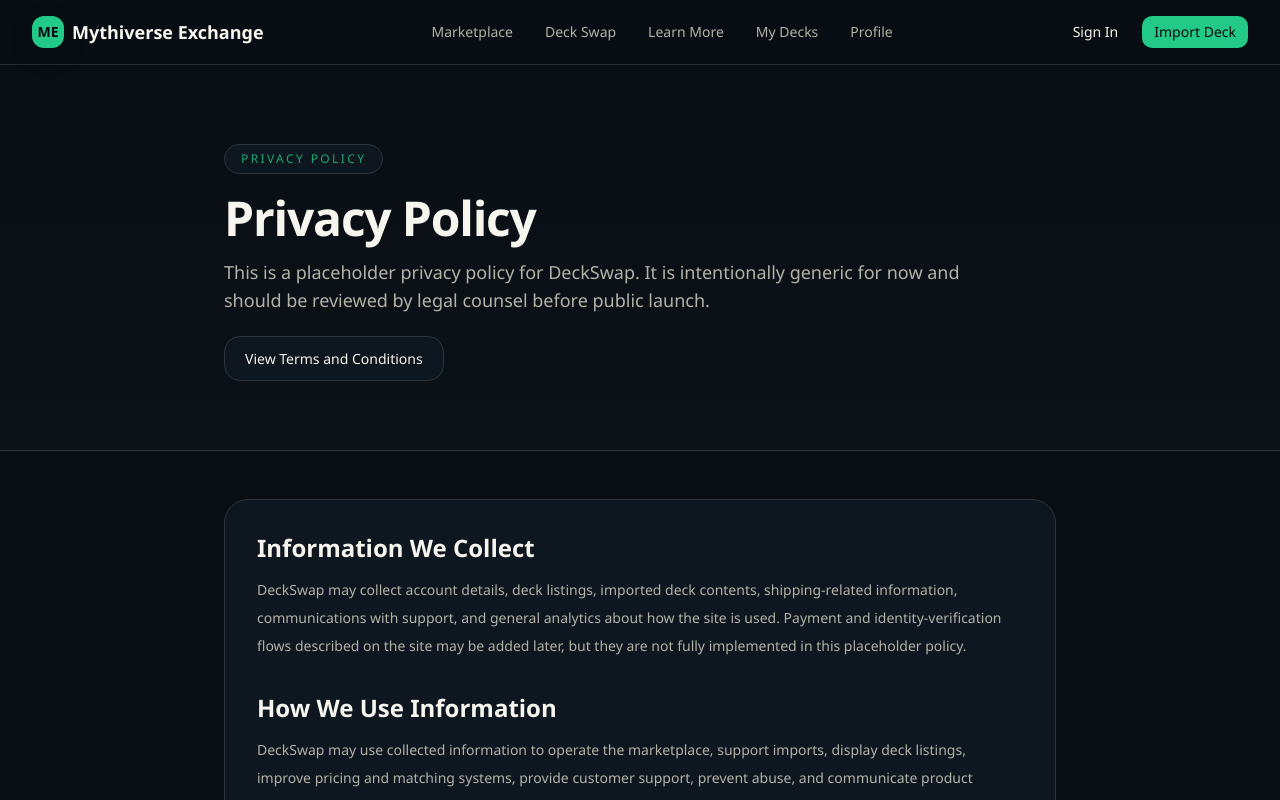
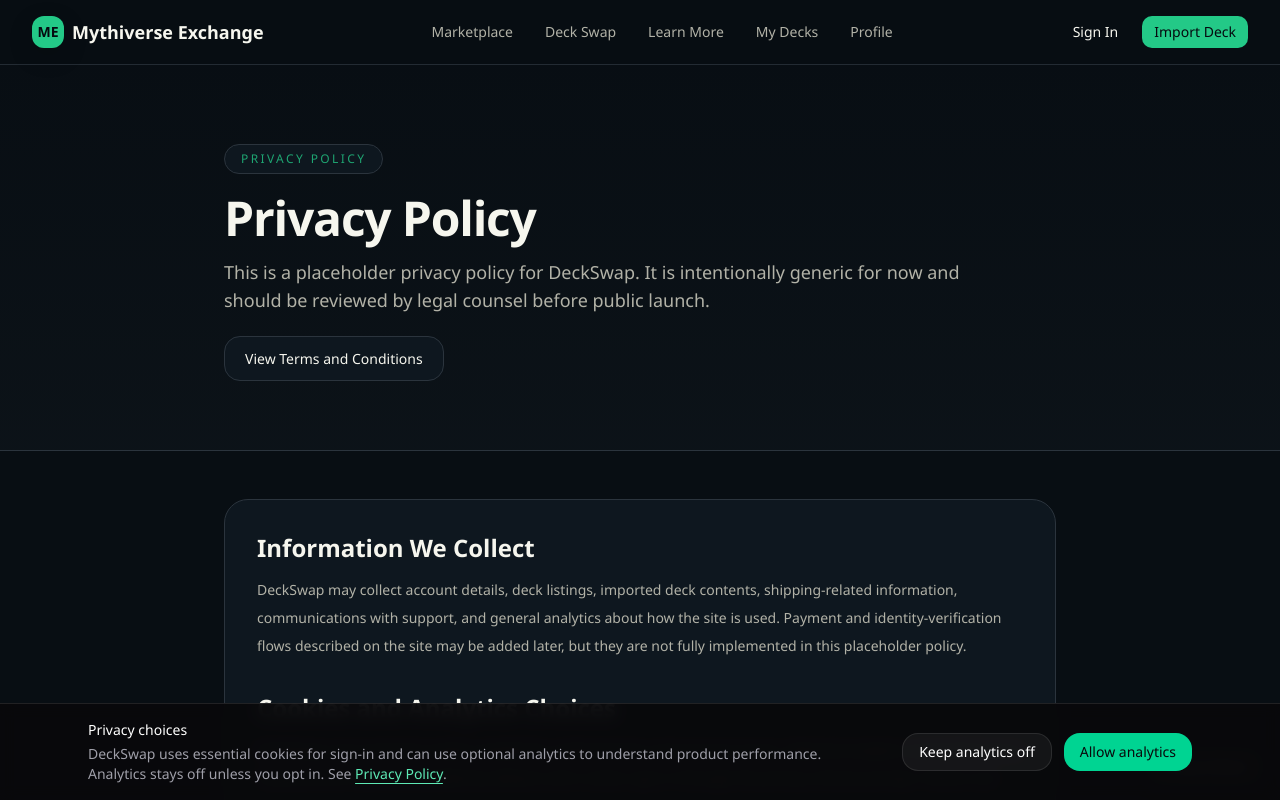
Before and after one commit to tfelsky/deckswap, a Next.js app: page /privacy in a window 1280 px wide. Shown: the top 800 px of the page. Built offline with nearby package versions, Linux system fonts and the light colour scheme; no server answers.

Commit message:
Add consent gate for analytics and privacy controls

```diff
--- a/app/layout.tsx
+++ b/app/layout.tsx
@@ -1,6 +1,5 @@
 import type { Metadata } from 'next'
-import { Analytics } from '@vercel/analytics/next'
-import { SpeedInsights } from '@vercel/speed-insights/next'
+import { AnalyticsConsentGate } from '@/components/analytics-consent'
 import './globals.css'
 
 export const metadata: Metadata = {
@@ -35,8 +34,7 @@ export default function RootLayout({
     <html lang="en">
       <body className="font-sans antialiased">
         {children}
-        <Analytics />
-        <SpeedInsights />
+        <AnalyticsConsentGate />
       </body>
     </html>
   )
--- a/app/privacy/page.tsx
+++ b/app/privacy/page.tsx
@@ -40,6 +40,16 @@ export default function PrivacyPage() {
                 about how the site is used. Payment and identity-verification flows described on
                 the site may be added later, but they are not fully implemented in this placeholder
                 policy.
+              </p>
+            </section>
+
+            <section>
+              <h2 className="text-2xl font-semibold text-foreground">Cookies and Analytics Choices</h2>
+              <p className="mt-3 text-sm leading-7 text-muted-foreground">
+                DeckSwap uses essential cookies needed for authentication and account access.
+                Optional analytics and performance measurement tools are disabled by default until a
+                visitor opts in through the privacy choices prompt. Visitors can change that choice
+                later from the privacy controls available on the site.
               </p>
             </section>
 
--- /dev/null
+++ b/components/analytics-consent.tsx
@@ -0,0 +1,149 @@
+'use client'
+
+import { Analytics } from '@vercel/analytics/next'
+import { SpeedInsights } from '@vercel/speed-insights/next'
+import Link from 'next/link'
+import { useEffect, useState } from 'react'
+
+type AnalyticsConsent = 'accepted' | 'declined' | 'unknown'
+
+const CONSENT_STORAGE_KEY = 'deckswap_analytics_consent'
+const CONSENT_COOKIE_NAME = 'deckswap_analytics_consent'
+const CONSENT_COOKIE_MAX_AGE = 60 * 60 * 24 * 180
+
+function readStoredConsent(): AnalyticsConsent {
+  if (typeof window === 'undefined') return 'unknown'
+
+  const storedConsent = window.localStorage.getItem(CONSENT_STORAGE_KEY)
+  if (storedConsent === 'accepted' || storedConsent === 'declined') {
+    return storedConsent
+  }
+
+  const cookieMatch = document.cookie.match(
+    new RegExp(`(?:^|; )${CONSENT_COOKIE_NAME}=([^;]*)`)
+  )
+  const cookieValue = cookieMatch?.[1]
+
+  if (cookieValue === 'accepted' || cookieValue === 'declined') {
+    return cookieValue
+  }
+
+  return 'unknown'
+}
+
+function persistConsent(nextConsent: Exclude<AnalyticsConsent, 'unknown'>) {
+  window.localStorage.setItem(CONSENT_STORAGE_KEY, nextConsent)
+
+  const secureFlag = window.location.protocol === 'https:' ? '; secure' : ''
+  document.cookie =
+    `${CONSENT_COOKIE_NAME}=${nextConsent}; path=/; max-age=${CONSENT_COOKIE_MAX_AGE}; samesite=lax${secureFlag}`
+}
+
+export function AnalyticsConsentGate() {
+  const [consent, setConsent] = useState<AnalyticsConsent>('unknown')
+  const [preferencesOpen, setPreferencesOpen] = useState(false)
+
+  useEffect(() => {
+    setConsent(readStoredConsent())
+  }, [])
+
+  function updateConsent(nextConsent: Exclude<AnalyticsConsent, 'unknown'>) {
+    persistConsent(nextConsent)
+    setConsent(nextConsent)
+    setPreferencesOpen(false)
+  }
+
+  const shouldLoadAnalytics = consent === 'accepted'
+  const shouldShowBanner = consent === 'unknown'
+
+  return (
+    <>
+      {shouldLoadAnalytics ? (
+        <>
+          <Analytics />
+          <SpeedInsights />
+        </>
+      ) : null}
+
+      {shouldShowBanner ? (
+        <div className="fixed inset-x-0 bottom-0 z-50 border-t border-white/10 bg-zinc-950/95 backdrop-blur">
+          <div className="mx-auto flex max-w-6xl flex-col gap-4 px-4 py-4 text-sm text-zinc-200 sm:px-6 lg:flex-row lg:items-center lg:justify-between">
+            <div className="max-w-3xl">
+              <p className="font-medium text-white">Privacy choices</p>
+              <p className="mt-1 text-zinc-400">
+                DeckSwap uses essential cookies for sign-in and can use optional analytics to
+                understand product performance. Analytics stays off unless you opt in. See{' '}
+                <Link href="/privacy" className="text-emerald-300 underline underline-offset-4">
+                  Privacy Policy
+                </Link>
+                .
+              </p>
+            </div>
+
+            <div className="flex flex-wrap gap-3">
+              <button
+                type="button"
+                onClick={() => updateConsent('declined')}
+                className="rounded-2xl border border-white/10 bg-white/5 px-4 py-2 text-white hover:bg-white/10"
+              >
+                Keep analytics off
+              </button>
+              <button
+                type="button"
+                onClick={() => updateConsent('accepted')}
+                className="rounded-2xl bg-emerald-400 px-4 py-2 font-medium text-zinc-950 hover:opacity-90"
+              >
+                Allow analytics
+              </button>
+            </div>
+          </div>
+        </div>
+      ) : null}
+
+      <div className="fixed bottom-4 right-4 z-40">
+        {preferencesOpen ? (
+          <div className="w-[min(22rem,calc(100vw-2rem))] rounded-3xl border border-white/10 bg-zinc-900 p-4 text-sm text-zinc-200 shadow-2xl">
+            <p className="font-medium text-white">Analytics preferences</p>
+            <p className="mt-2 text-zinc-400">
+              Essential cookies remain on for authentication. Optional analytics help measure
+              traffic and performance.
+            </p>
+
+            <div className="mt-4 flex flex-wrap gap-3">
+              <button
+                type="button"
+                onClick={() => updateConsent('declined')}
+                className="rounded-2xl border border-white/10 bg-white/5 px-4 py-2 text-white hover:bg-white/10"
+              >
+                Turn off analytics
+              </button>
+              <button
+                type="button"
+                onClick={() => updateConsent('accepted')}
+                className="rounded-2xl bg-emerald-400 px-4 py-2 font-medium text-zinc-950 hover:opacity-90"
+              >
+                Turn on analytics
+              </button>
+            </div>
+
+            <button
+              type="button"
+              onClick={() => setPreferencesOpen(false)}
+              className="mt-3 text-xs text-zinc-500 hover:text-zinc-300"
+            >
+              Close
+            </button>
+          </div>
+        ) : (
+          <button
+            type="button"
+            onClick={() => setPreferencesOpen(true)}
+            className="rounded-full border border-white/10 bg-zinc-900/90 px-4 py-2 text-xs font-medium text-zinc-200 shadow-lg backdrop-blur hover:bg-zinc-800"
+          >
+            Privacy choices
+          </button>
+        )}
+      </div>
+    </>
+  )
+}
```
